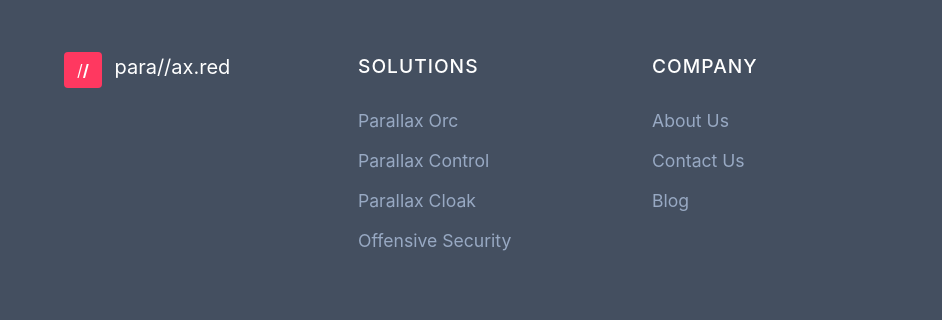
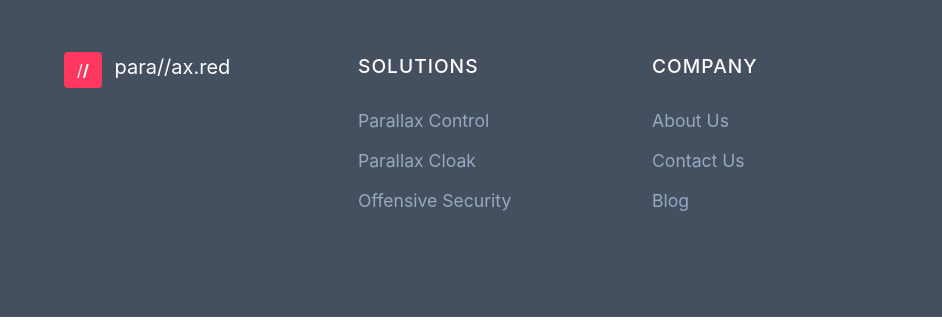
Before and after one commit to parallax-red/parallax-red.github.io, a plain HTML site: page about/index.html in a window 1280 px wide. Shown: the part 480-800 px from the top of the page, 0-942 px from the left. Drawn offline with nearby package versions, Linux system fonts and the light colour scheme.

Commit message:
rebuilding site

```diff
--- a/about/index.html
+++ b/about/index.html
@@ -167,11 +167,6 @@
                     </div>
                     <ul class="link-list">
                         <li>
-                            <a href="/orc">
-                                Parallax Orc
-                            </a>
-                        </li>
-                        <li>
                             <a href="/control">
                                 Parallax Control
                             </a>
```
Also changed, not shown: cloak/index.html (+0 -5 lines), consulting/index.html (+0 -5 lines), contact/index.html (+0 -5 lines), control/index.html (+0 -5 lines), index.html (+0 -5 lines), orc/index.html (+0 -5 lines), soon/index.html (+0 -5 lines).
